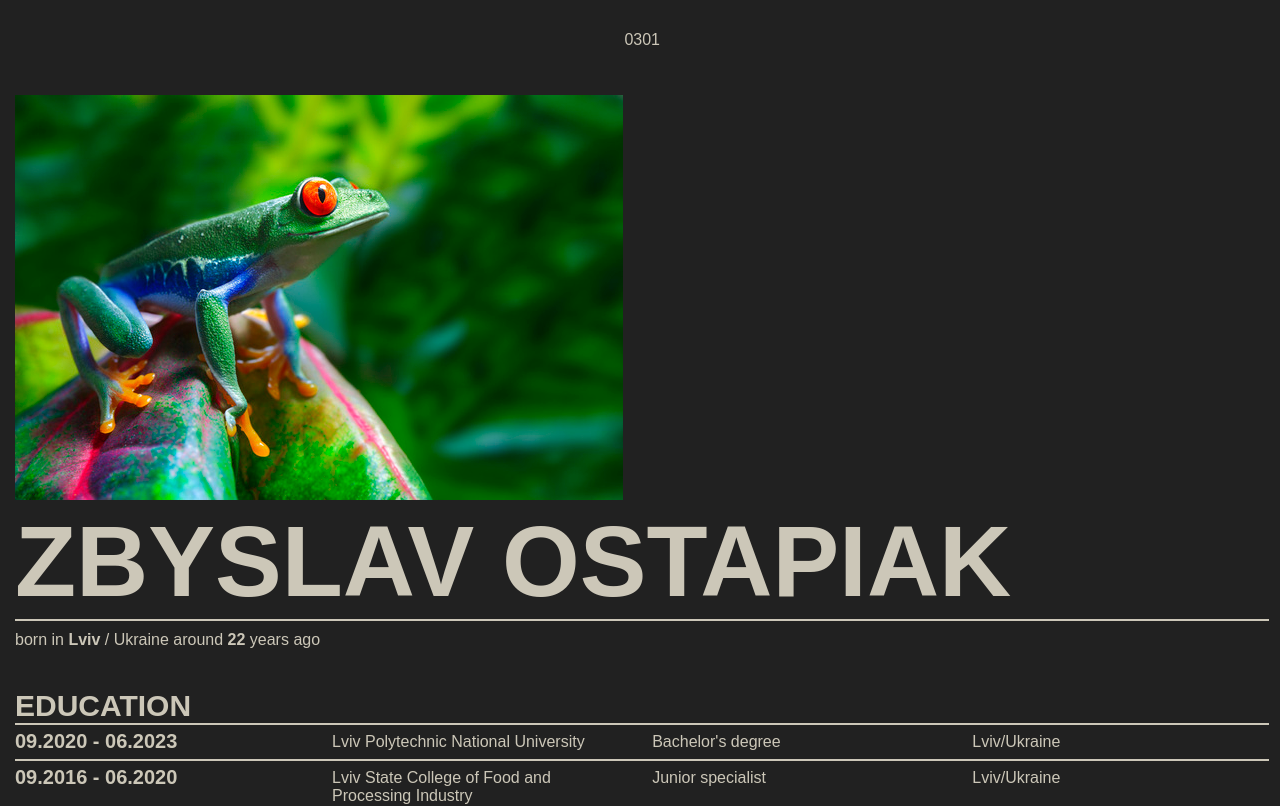
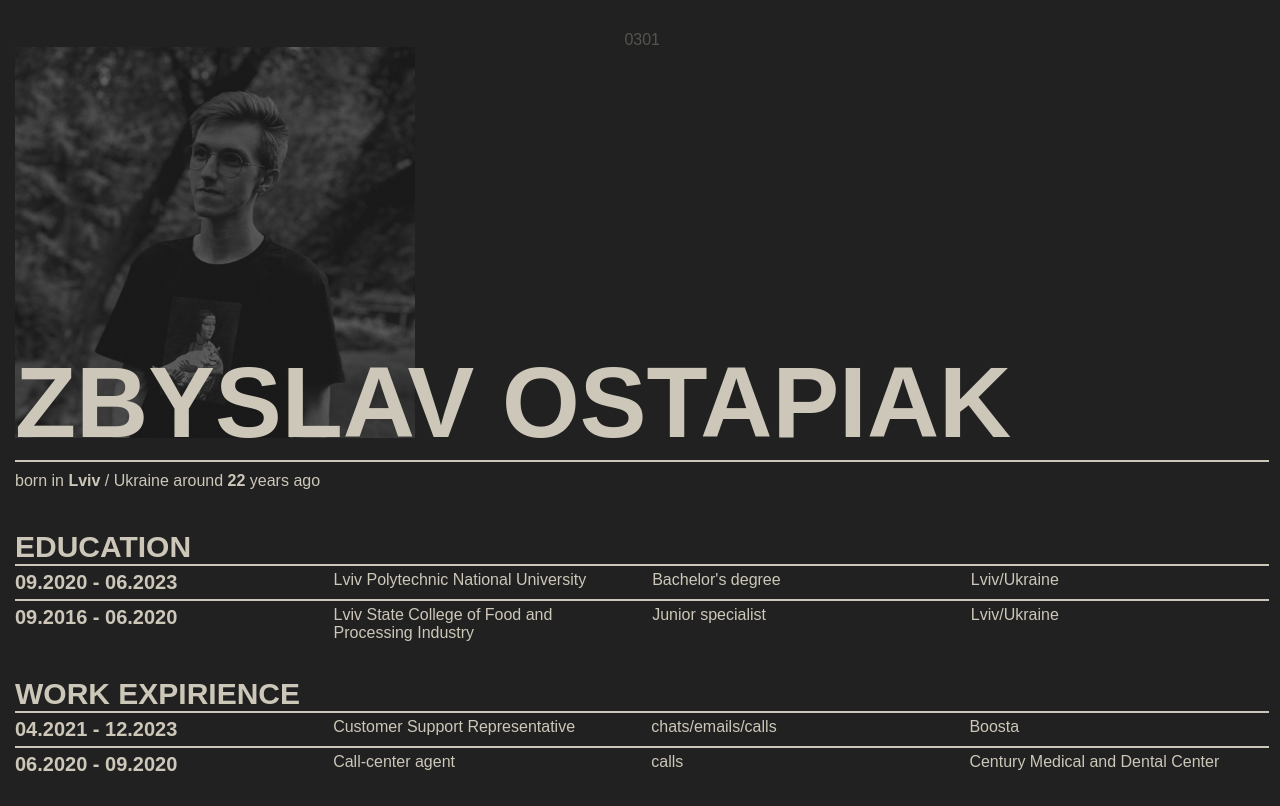
Before and after one commit to zbys1av/zbyslav, a React (Create React App) app: page / in a window 1280 px wide. Shown: the top 806 px of the page. Built offline with nearby package versions, Linux system fonts and the light colour scheme; no server answers.

Commit message:
personal photo + some css

```diff
--- a/src/App.scss
+++ b/src/App.scss
@@ -7,6 +7,11 @@ html{
   height: 100%;
   margin: 0;
   font-family: sans-serif;
+
+  ::selection {
+    background-color: var(--bright-color);
+    color: var(--dark-color);
+  }
 }
 
 body{
@@ -30,12 +35,12 @@ body{
 .item{
   padding: 5px 0 5px 0;
   border-top: 2px solid var(--bright-color);
-  transition: 0.9s;
+  transition: 0.4s;
 
   &:hover{
-    transition: 0.9s;
-    font-size: 17px;
-    padding: 7px 0 7px 0;
+    transition: 0.4s;
+    // font-size: 17px;
+    padding: 9px 0 9px 0;
     background: var(--highlight);
     cursor: default;
   }
@@ -75,16 +80,23 @@ body{
     text-align: center;
     font-size: 16px;
     color: var(--bright-color);
+    user-select: none;
+    opacity: 30%;
   }
 }
 
 .main{
+  position: relative;
+  margin-top: 250px;
+
   &__title{
+    position: relative;
     font-size: 100px;
     font-weight: bold;
     text-transform: uppercase;
     margin: 0;
     padding: 0;
+    z-index: 3;
   }
 
   &__list{
@@ -95,6 +107,25 @@ body{
     margin: 0;
     padding: 10px 0 10px 0;
     border-top: 2px solid var(--bright-color);
+  }
+
+  &__image-link{
+    user-select: none;
+  }
+
+  &__image{
+    position: absolute;
+    z-index: 0;
+    width: 400px;
+    bottom: 77px;
+    opacity: 40%;
+    user-select: none;
+    transition: 0.6s;
+
+    &:hover{
+      transition: 0.6s;
+      opacity: 90%;
+    }
   }
 }
 
@@ -219,7 +250,10 @@ body{
     margin: 0;
 
     &--author{
+      text-decoration: none;
+      color: var(--bright-color);
       transition: 0.7s;
+
       &:hover{
         cursor: pointer;
         transition: 0.3s;
--- a/src/Components/Footer.js
+++ b/src/Components/Footer.js
@@ -33,7 +33,7 @@ function Footer(){
                         <a href="tel:+380631984073" className="footer__item footer__item--phone">+380 63 198 40 73</a>
                     </div>
                     <div className="footer__info-created">
-                        <p className="footer__info">made by <span className="footer__info--author">zbys1av</span></p>
+                        <p className="footer__info">made by <a href="https://github.com/zbys1av" target="_blank" className="footer__info--author">zbys1av</a></p>
                         <p className="footer__info footer__info--date">updated {dateString}</p>
                     </div>
                 </div>
--- a/src/Components/Main.js
+++ b/src/Components/Main.js
@@ -1,5 +1,5 @@
 import React from "react";
-import photo from "./img/photo.jpg";
+import photo from "./img/photo.png";
 
 function Main(){
 
@@ -12,7 +12,9 @@ function Main(){
         <div className="main">
             <div className="container">
                 <div className="main__box">
-                    <img className="main__image" src={photo}></img>
+                    <a className="main__image-link" href="https://www.instagram.com/zbys1av/" target="_blank">
+                        <img className="main__image" width={300} src={photo}></img>
+                    </a>
                     <p className="main__title">Zbyslav Ostapiak</p>
                     <p className="main__item">born in <span className="bold">Lviv </span>/ Ukraine around <span className="bold">{age}</span> years ago</p>
                 </div>
--- a/src/Components/Study.js
+++ b/src/Components/Study.js
@@ -8,15 +8,15 @@ function Study(){
                     <p className="study__title section-title bold">Education</p>
                     <div className="study__where item">
                         <p className="study__item study__item--year bold">09.2020 - 06.2023</p>
-                        <p className="study__item study__item--uni info">Lviv Polytechnic National University</p>
-                        <p className="study__item study__item--degree info" >Bachelor's degree</p>
-                        <p className="study__item study__item--location info">Lviv/Ukraine</p>
+                        <p className="study__item study__item--uni ">Lviv Polytechnic National University</p>
+                        <p className="study__item study__item--degree " >Bachelor's degree</p>
+                        <p className="study__item study__item--location ">Lviv/Ukraine</p>
                     </div>
                     <div className="study__where item">
                         <p className="study__item study__item--year bold">09.2016 - 06.2020</p>
-                        <p className="study__item study__item--uni info">Lviv State College of Food and Processing Industry</p>
-                        <p className="study__item study__item--degree info" >Junior specialist</p>
-                        <p className="study__item study__item--location info">Lviv/Ukraine</p>
+                        <p className="study__item study__item--uni ">Lviv State College of Food and Processing Industry</p>
+                        <p className="study__item study__item--degree " >Junior specialist</p>
+                        <p className="study__item study__item--location ">Lviv/Ukraine</p>
                     </div>
                 </div>
             </div>
```
Also changed, not shown: src/Components/img/photo.jpg (deleted), src/Components/img/photo.png (added).
